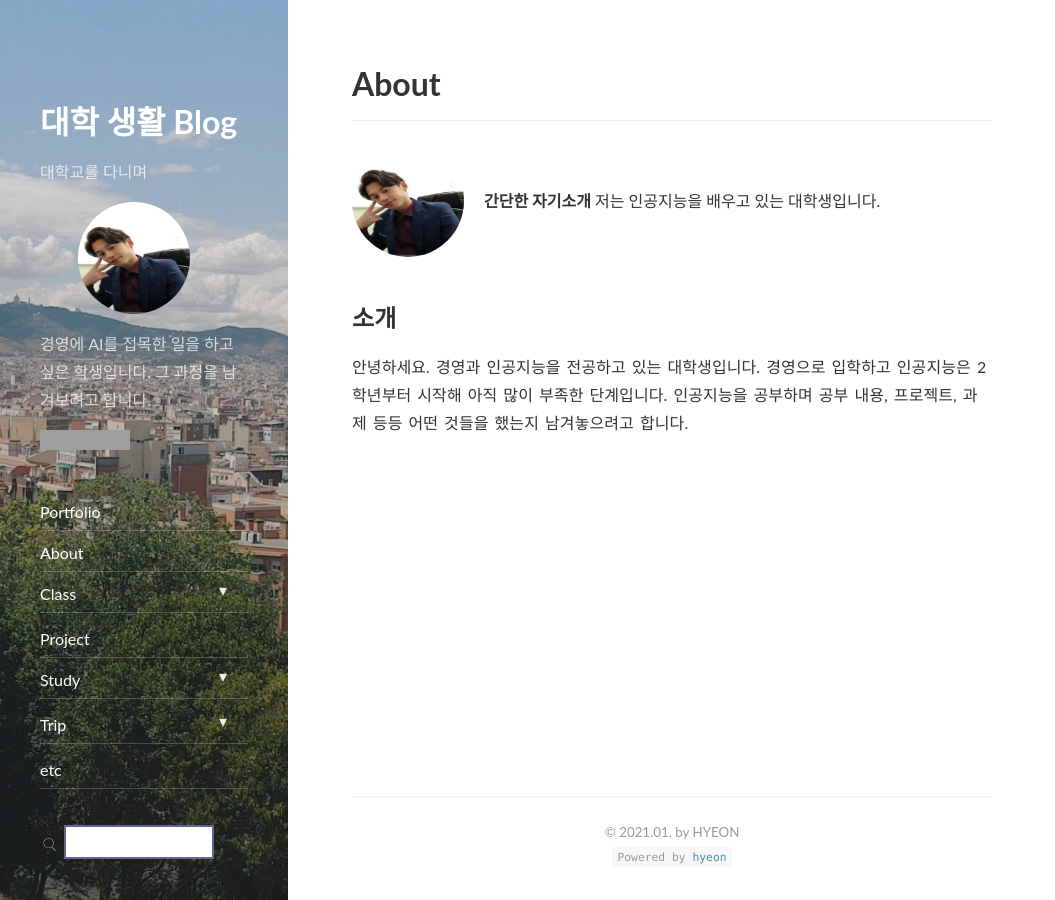
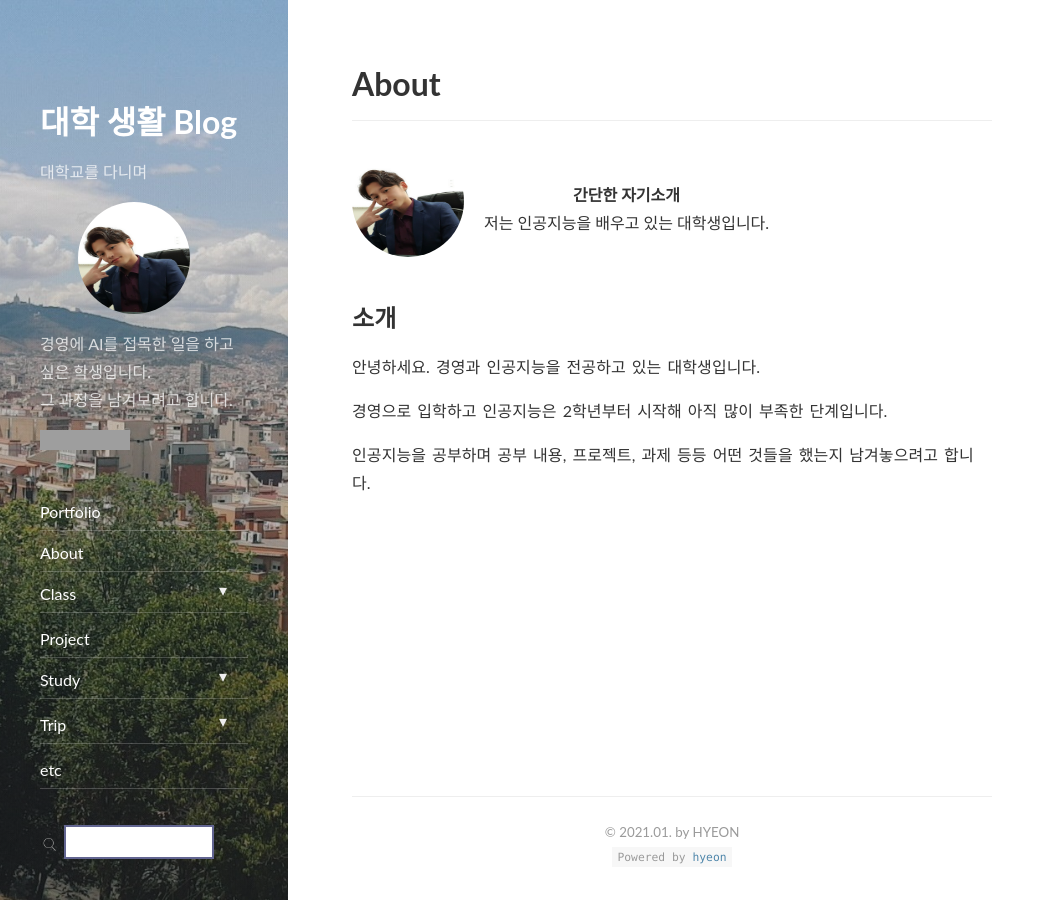
Before and after one commit to HyeonBae-K/HyeonBae-K.github.io, a Jekyll site: the page built from about.md, in a window 1280 px wide and 900 px high. Shown: the whole window, without its empty margins (0-1055 px from the left). Built offline with Jekyll 4.4.1, drawn with Linux system fonts in a browser that asks for light colours; nearby versions of some CDN libraries; grey boxes are pictures that could not be loaded.

Commit message:
github_blog

```diff
--- a/_config.yml
+++ b/_config.yml
@@ -19,6 +19,7 @@ tagline:             "대학교를 다니며"
 # Markdown enabled, but don't use more than one paragraph (enforced by `>`)
 description:         >
   경영에 AI를 접목한 일을 하고 싶은 학생입니다.
+
   그 과정을 남겨보려고 합니다.
 
 # This should be the same author as first entry in `_data/authors.yml`
--- a/_data/authors.yml
+++ b/_data/authors.yml
@@ -9,7 +9,8 @@ hyeonbae:
   # Markdown enabled, can use multiple paragraphs (enabled by `|`)
   # 자기 소개 (줄바꿈 어떻게?)
   about:             |
-    **간단한 자기소개**
+    **<center> 간단한 자기소개 </center>**
+
     저는 인공지능을 배우고 있는 대학생입니다.
 
 
--- a/about.md
+++ b/about.md
@@ -8,5 +8,7 @@ order: 2
 ## 소개
 
 안녕하세요. 경영과 인공지능을 전공하고 있는 대학생입니다.
+
 경영으로 입학하고 인공지능은 2학년부터 시작해 아직 많이 부족한 단계입니다.
+
 인공지능을 공부하며 공부 내용, 프로젝트, 과제 등등 어떤 것들을 했는지 남겨놓으려고 합니다.
```
